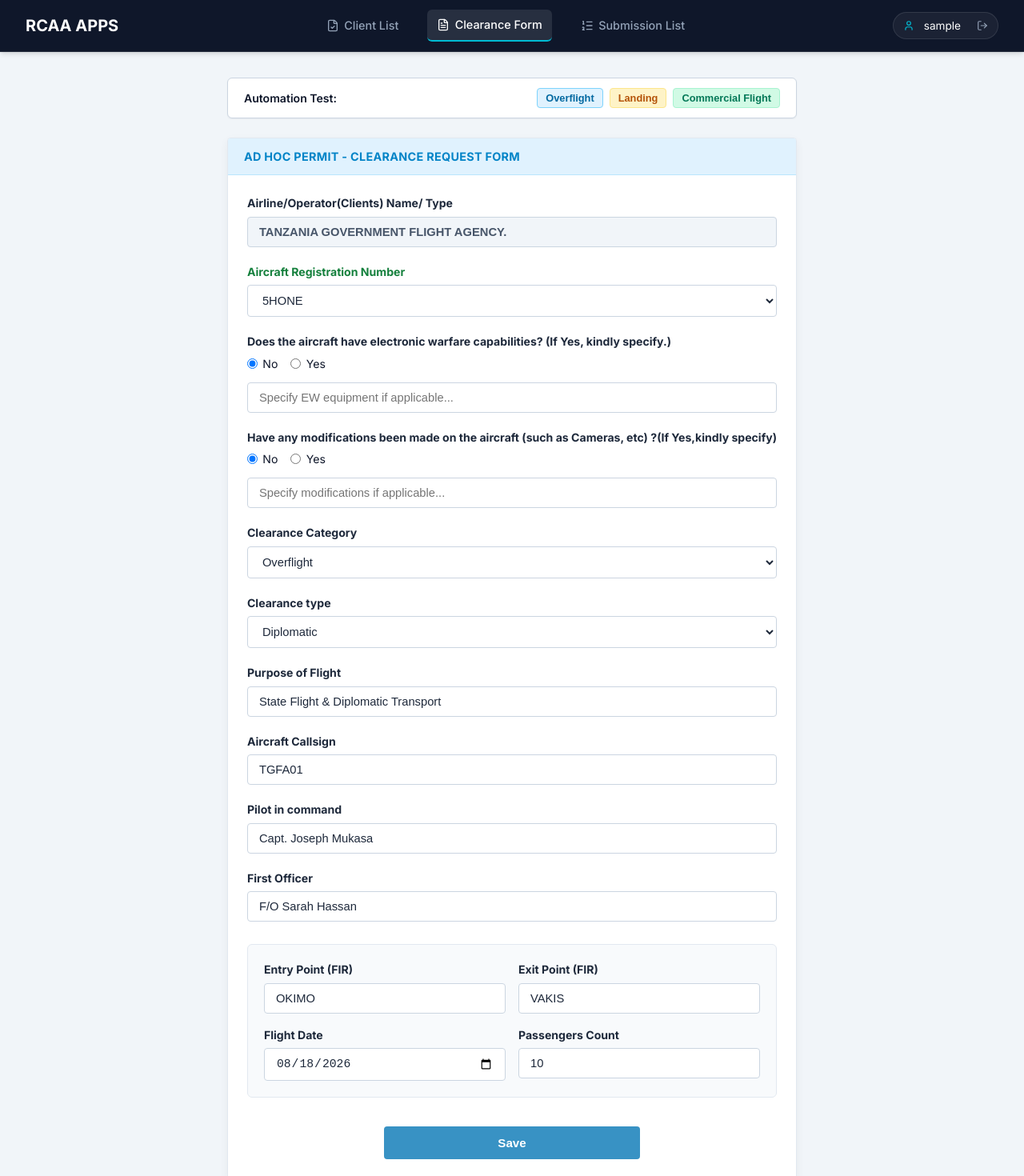
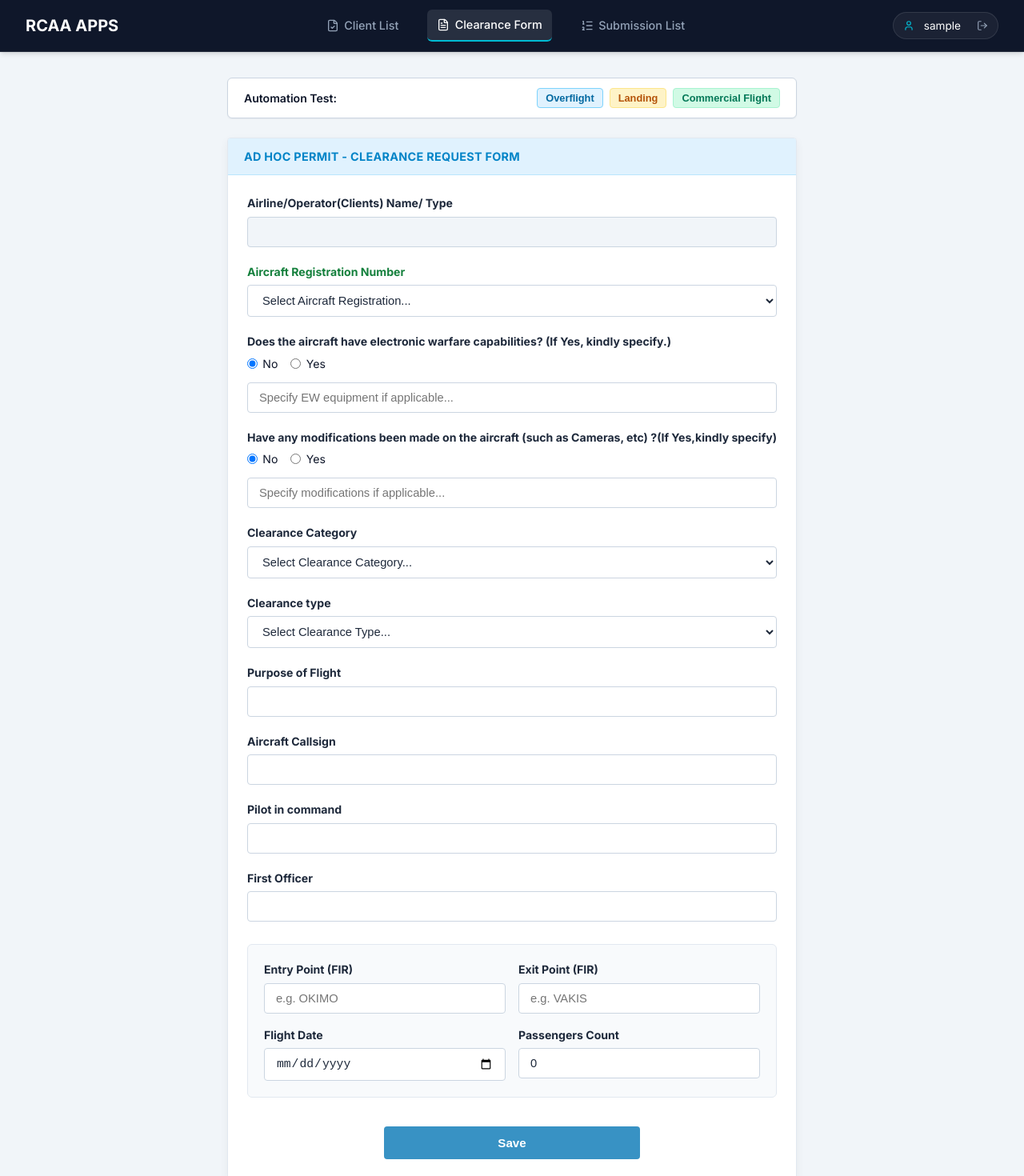
Before and after one commit to TECHBRIDGE-RWANDA-LTD/Portal-Test, a React (Vite) app: page / in a window 1280 px wide. Shown: the top 1470 px of the page at 80% size. Built offline with nearby package versions, Linux system fonts and the light colour scheme; sample sign-in values are in the browser's storage.

Commit message:
remove the mock data

```diff
--- a/src/pages/AdHocPermitForm.tsx
+++ b/src/pages/AdHocPermitForm.tsx
@@ -7,23 +7,23 @@ import { CheckCircle, Code, ArrowRight } from 'lucide-react';
 
 export const AdHocPermitForm: React.FC = () => {
   const [formData, setFormData] = useState<ClearanceFormData>({
-    airline_operator: 'TANZANIA GOVERNMENT FLIGHT AGENCY.',
-    aircraft_registration: '5HONE',
+    airline_operator: '',
+    aircraft_registration: '',
     has_electronic_warfare: false,
     electronic_warfare_details: '',
     has_aircraft_modifications: false,
     aircraft_modifications_details: '',
-    clearance_category: 'Overflight',
-    clearance_type: 'Ad-Hoc',
-    purpose_of_flight: 'State Flight & Diplomatic Transport',
-    aircraft_callsign: 'TGFA01',
-    pilot_in_command: 'Capt. Joseph Mukasa',
-    first_officer: 'F/O Sarah Hassan',
-    entry_point: 'OKIMO',
-    exit_point: 'VAKIS',
-    flight_date: new Date().toISOString().split('T')[0],
-    passengers_count: 10,
-    cargo_details: 'Diplomatic luggage & VIP gear'
+    clearance_category: '',
+    clearance_type: '',
+    purpose_of_flight: '',
+    aircraft_callsign: '',
+    pilot_in_command: '',
+    first_officer: '',
+    entry_point: '',
+    exit_point: '',
+    flight_date: '',
+    passengers_count: 0,
+    cargo_details: ''
   });
 
   const [loading, setLoading] = useState(false);
@@ -208,6 +208,7 @@ export const AdHocPermitForm: React.FC = () => {
               onChange={handleInputChange}
               required
             >
+              <option value="">Select Aircraft Registration...</option>
               <option value="5HONE">5HONE</option>
               <option value="9XR-WN">9XR-WN</option>
               <option value="ET-AVT">ET-AVT</option>
@@ -305,6 +306,7 @@ export const AdHocPermitForm: React.FC = () => {
               onChange={handleInputChange}
               required
             >
+              <option value="">Select Clearance Category...</option>
               <option value="Overflight">Overflight</option>
               <option value="Landing & Takeoff">Landing</option>
               <option value="Technical Stop">Technical Stop</option>
@@ -321,6 +323,7 @@ export const AdHocPermitForm: React.FC = () => {
               value={formData.clearance_type}
               onChange={handleInputChange}
             >
+              <option value="">Select Clearance Type...</option>
               <option value="Diplomatic">Diplomatic</option>
               <option value="Cargo">Cargo</option>
               <option value="Commercial">Commercial</option>
```
Also changed, not shown: src/pages/ApiInspector.tsx (+12 -12 lines).
